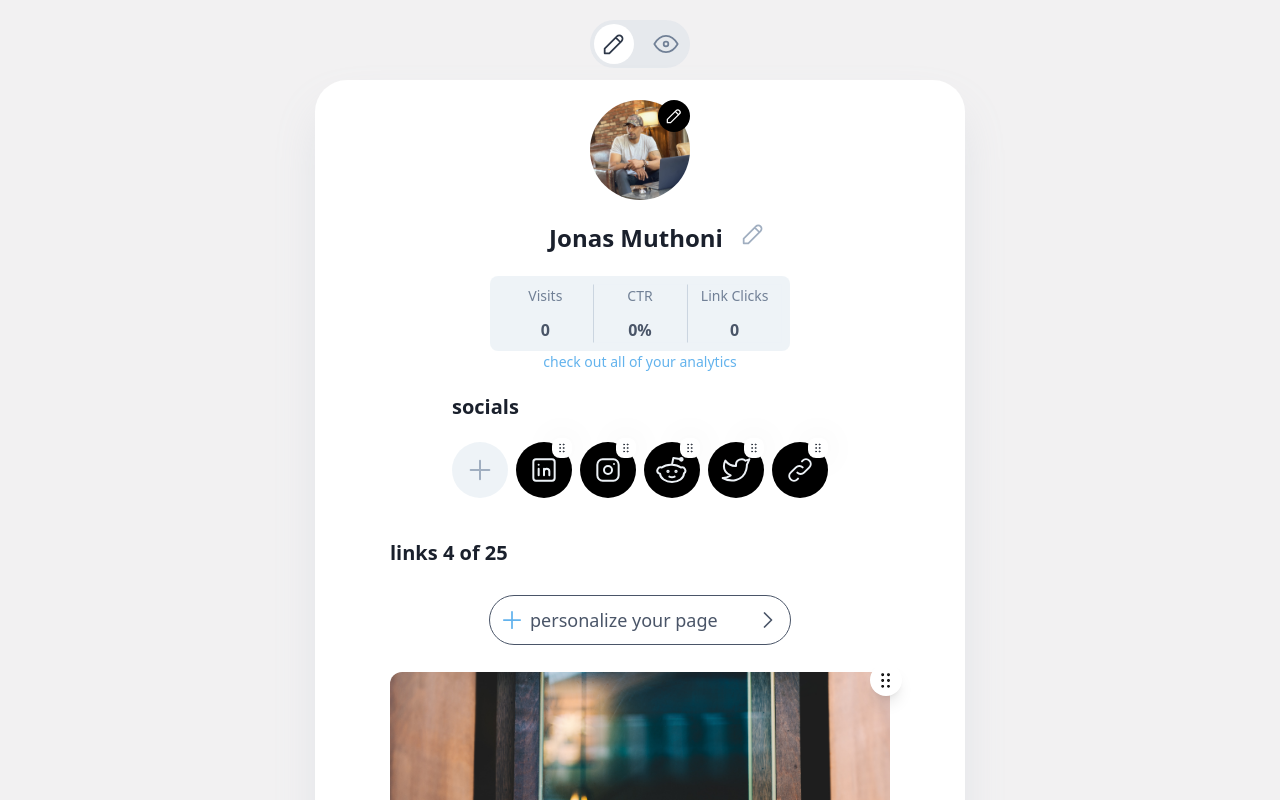
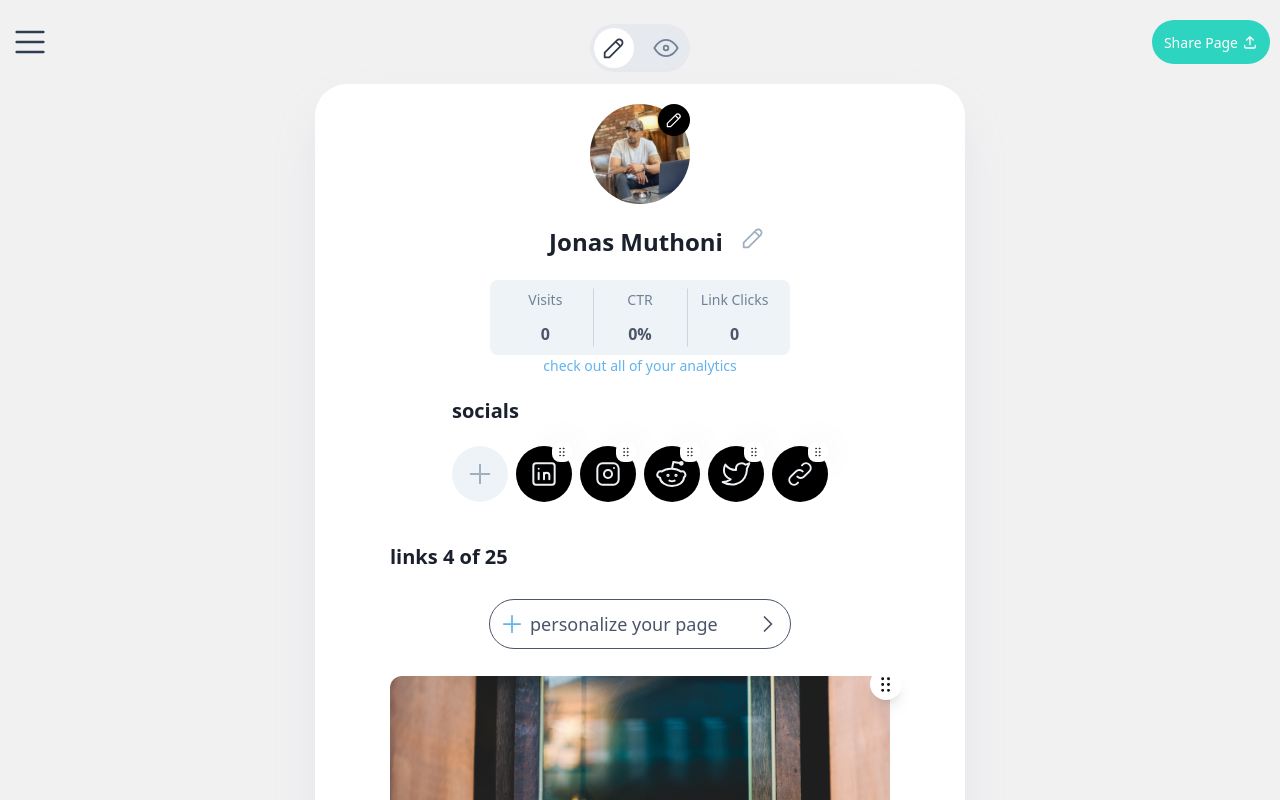
Before and after one commit to awaisspk/hoobe, a Next.js app: page / in a window 1280 px wide. Shown: the top 800 px of the page. Built offline with nearby package versions, Linux system fonts and the light colour scheme.

Commit message:
home page

```diff
--- a/src/pages/index.tsx
+++ b/src/pages/index.tsx
@@ -1,5 +1,4 @@
-import Image from 'next/image';
-
+import { Header } from '@/components/header';
 import { Main } from '@/components/Main';
 import { MainTabs } from '@/components/Tabs';
 import { Meta } from '@/layout/Meta';
@@ -14,11 +13,9 @@ const Index = () => {
         />
       }
     >
-      <div className="mt-5 w-full px-1">
+      <Header />
+      <div className="mt-10 md:-mt-10">
         <MainTabs />
-        <div className="relative h-20 w-40 mx-auto mt-10 mb-5">
-          <Image src="/assets/tappie.jpeg" layout="fill" alt="" />
-        </div>
       </div>
     </Main>
   );
```
